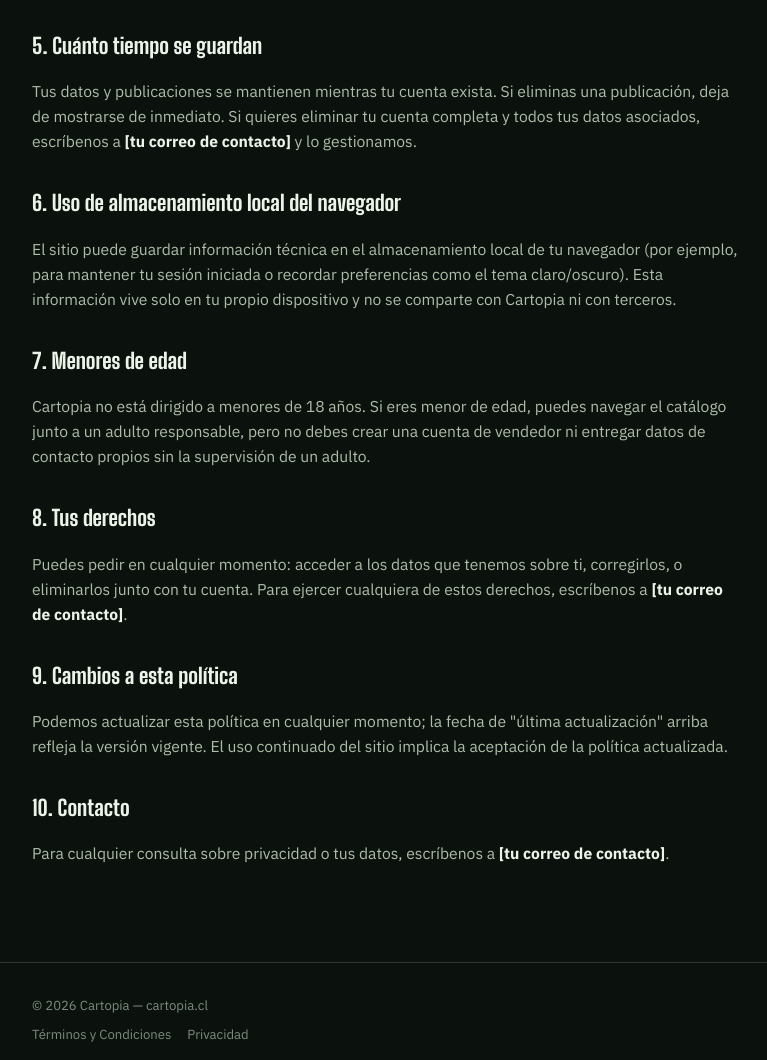
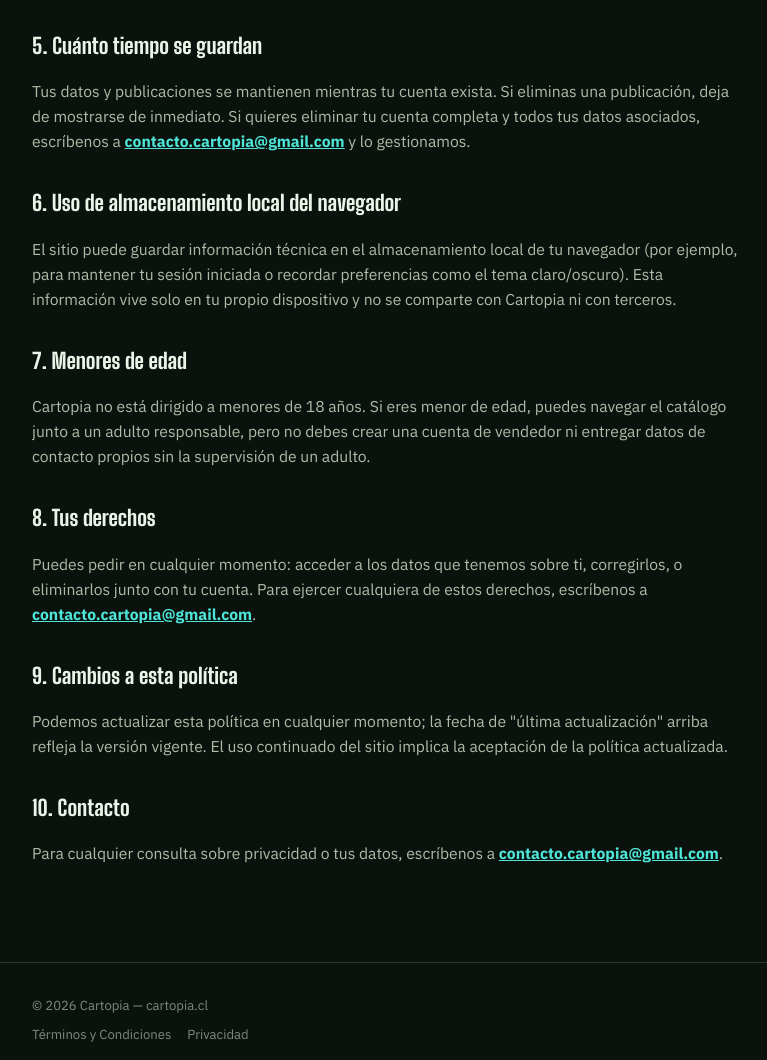
Before and after one commit to zunare/cartopia, a plain HTML site: page privacidad.html in a window 1280 px wide. Shown: the part 1603-2663 px from the top of the page, without its empty margins (252-1019 px from the left). Drawn offline with Linux system fonts and the light colour scheme.

Commit message:
Update privacidad.html

```diff
--- a/privacidad.html
+++ b/privacidad.html
@@ -157,7 +157,7 @@
       <p>Cartopia no vende, arrienda ni comparte tus datos personales con terceros para fines publicitarios. Los únicos "terceros" involucrados son los proveedores de infraestructura que hacen funcionar el sitio (Supabase para base de datos y almacenamiento, Vercel para el hosting), que procesan los datos únicamente para prestar ese servicio técnico.</p>
 
       <h2>5. Cuánto tiempo se guardan</h2>
-      <p>Tus datos y publicaciones se mantienen mientras tu cuenta exista. Si eliminas una publicación, deja de mostrarse de inmediato. Si quieres eliminar tu cuenta completa y todos tus datos asociados, escríbenos a <strong>[tu correo de contacto]</strong> y lo gestionamos.</p>
+      <p>Tus datos y publicaciones se mantienen mientras tu cuenta exista. Si eliminas una publicación, deja de mostrarse de inmediato. Si quieres eliminar tu cuenta completa y todos tus datos asociados, escríbenos a <strong><a href="mailto:contacto.cartopia@gmail.com">contacto.cartopia@gmail.com</a></strong> y lo gestionamos.</p>
 
       <h2>6. Uso de almacenamiento local del navegador</h2>
       <p>El sitio puede guardar información técnica en el almacenamiento local de tu navegador (por ejemplo, para mantener tu sesión iniciada o recordar preferencias como el tema claro/oscuro). Esta información vive solo en tu propio dispositivo y no se comparte con Cartopia ni con terceros.</p>
@@ -166,13 +166,13 @@
       <p>Cartopia no está dirigido a menores de 18 años. Si eres menor de edad, puedes navegar el catálogo junto a un adulto responsable, pero no debes crear una cuenta de vendedor ni entregar datos de contacto propios sin la supervisión de un adulto.</p>
 
       <h2>8. Tus derechos</h2>
-      <p>Puedes pedir en cualquier momento: acceder a los datos que tenemos sobre ti, corregirlos, o eliminarlos junto con tu cuenta. Para ejercer cualquiera de estos derechos, escríbenos a <strong>[tu correo de contacto]</strong>.</p>
+      <p>Puedes pedir en cualquier momento: acceder a los datos que tenemos sobre ti, corregirlos, o eliminarlos junto con tu cuenta. Para ejercer cualquiera de estos derechos, escríbenos a <strong><a href="mailto:contacto.cartopia@gmail.com">contacto.cartopia@gmail.com</a></strong>.</p>
 
       <h2>9. Cambios a esta política</h2>
       <p>Podemos actualizar esta política en cualquier momento; la fecha de "última actualización" arriba refleja la versión vigente. El uso continuado del sitio implica la aceptación de la política actualizada.</p>
 
       <h2>10. Contacto</h2>
-      <p>Para cualquier consulta sobre privacidad o tus datos, escríbenos a <strong>[tu correo de contacto]</strong>.</p>
+      <p>Para cualquier consulta sobre privacidad o tus datos, escríbenos a <strong><a href="mailto:contacto.cartopia@gmail.com">contacto.cartopia@gmail.com</a></strong>.</p>
     </article>
   </div>
 </main>
```
